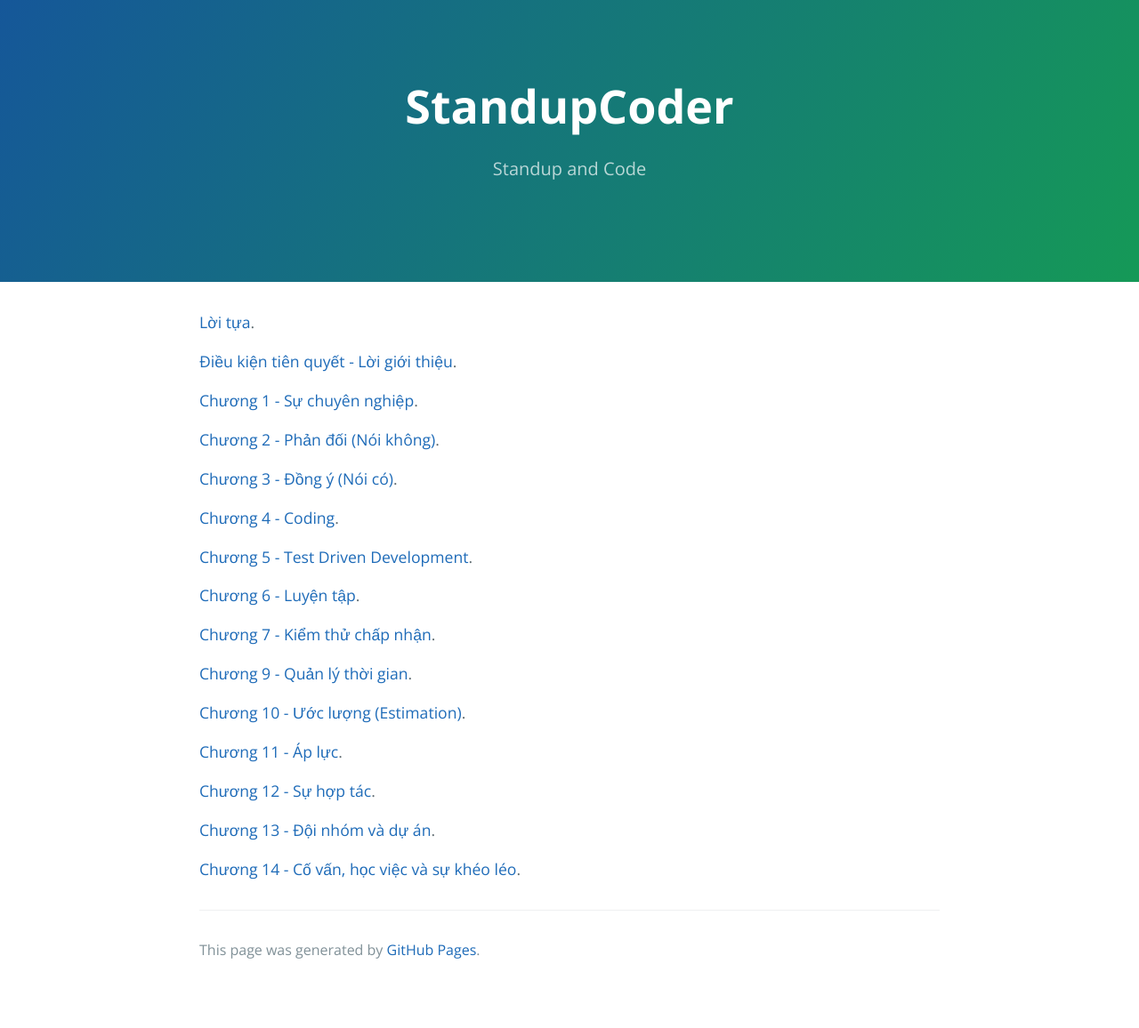
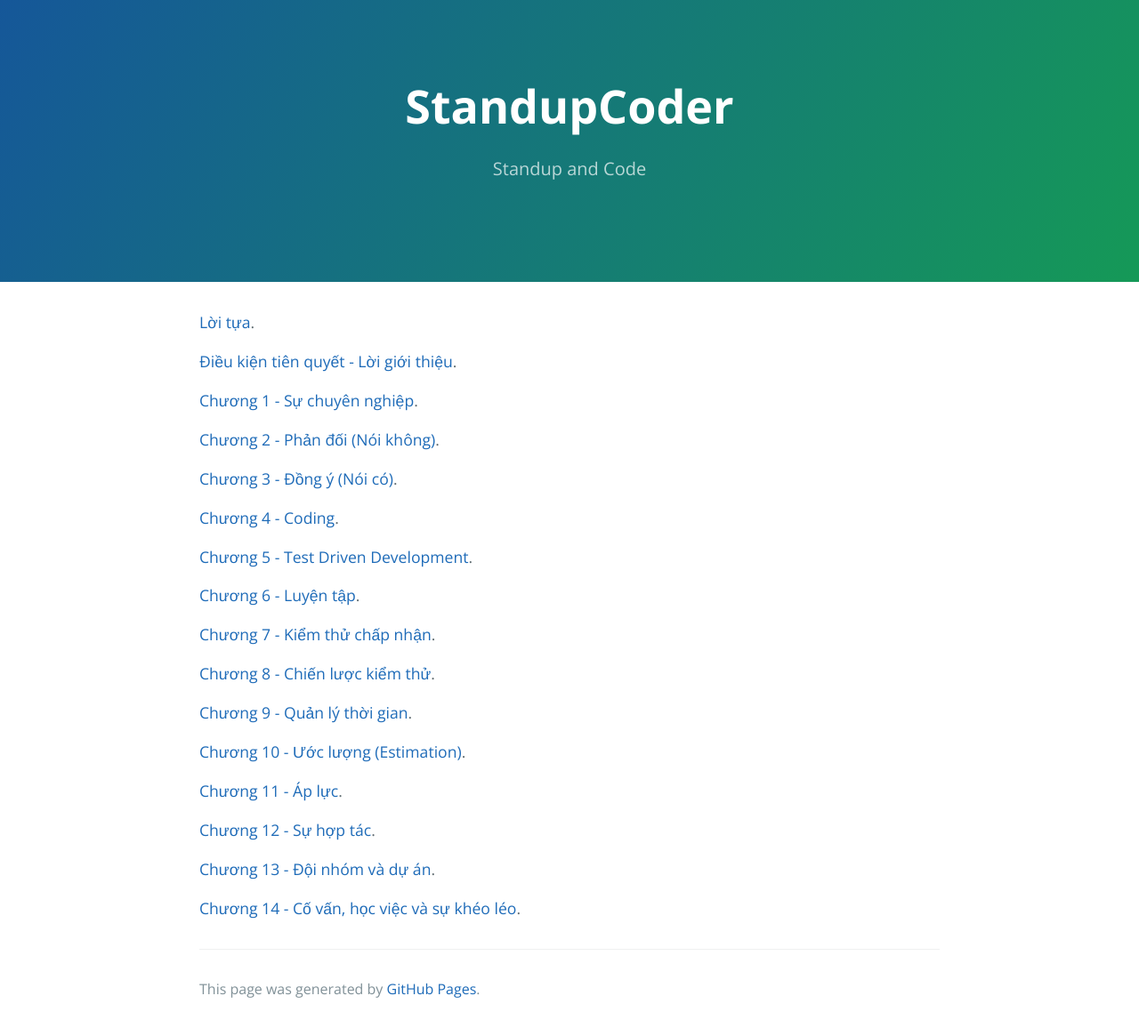
Before and after one commit to HaiBV/haibv.github.io, a Jekyll site: the page built from clean-coder/contents.md, in a window 1280 px wide. Shown: the whole page at 89% size. Built offline with Jekyll 4.4.1, drawn with Linux system fonts in a browser that asks for light colours; before the commit the page ends 1112 px from its top, so only the background shows below that.

Commit message:
Book - The Clean Coder - Chapter 8 - Testing Strategies - Done v1

```diff
--- a/clean-coder/contents.md
+++ b/clean-coder/contents.md
@@ -20,6 +20,8 @@
 
 [Chương 7 - Kiểm thử chấp nhận](./chapter-7-acceptance-testing.html).
 
+[Chương 8 - Chiến lược kiểm thử](./chapter-8-testing-strategies.html).
+
 [Chương 9 - Quản lý thời gian](./chapter-9-time-management.html).
 
 [Chương 10 - Ước lượng (Estimation)](./chapter-10-estimation.html).
```
